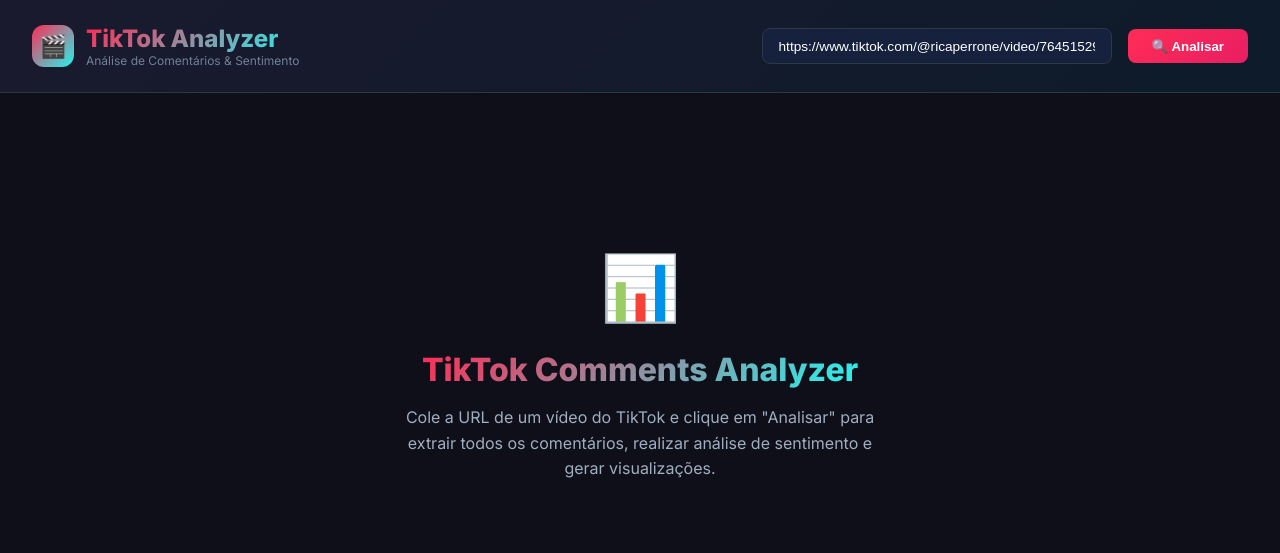
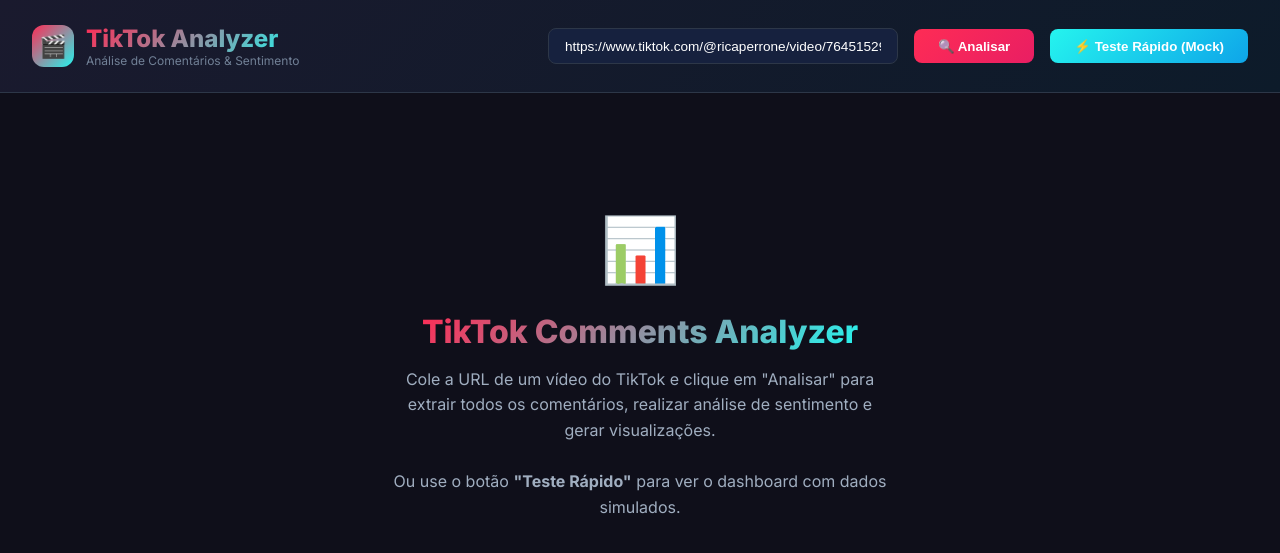
Before and after one commit to fabiomagnoni/tiktok-comments-analyzer, a Flask app: page / in a window 1280 px wide. Shown: the top 553 px of the page. Run offline with Flask 3, Linux system fonts and the light colour scheme.

Commit message:
add mock data test button to dashboard

```diff
--- a/templates/index.html
+++ b/templates/index.html
@@ -126,6 +126,23 @@
         }
 
         .btn-scrape:disabled { opacity: 0.6; cursor: not-allowed; transform: none; }
+
+        .btn-mock {
+            background: linear-gradient(135deg, var(--accent-cyan), #0ea5e9);
+            color: white;
+            border: none;
+            padding: 0.6rem 1.5rem;
+            border-radius: 8px;
+            font-weight: 600;
+            cursor: pointer;
+            transition: transform 0.2s, box-shadow 0.2s;
+            white-space: nowrap;
+        }
+
+        .btn-mock:hover {
+            transform: translateY(-1px);
+            box-shadow: 0 4px 15px rgba(37, 244, 238, 0.4);
+        }
 
         /* Main Content */
         .main {
@@ -377,6 +394,8 @@
                        placeholder="URL do vídeo TikTok..."
                        value="https://www.tiktok.com/@ricaperrone/video/7645152910459915541">
                 <button class="btn-scrape" id="scrapeBtn" onclick="startScraping()">🔍 Analisar</button>
+                <!-- Botão de teste com dados mock -->
+                <button class="btn-mock" onclick="loadMockData()">⚡ Teste Rápido (Mock)</button>
             </div>
         </div>
     </header>
@@ -389,6 +408,8 @@
             <p class="welcome-desc">
                 Cole a URL de um vídeo do TikTok e clique em "Analisar" para extrair
                 todos os comentários, realizar análise de sentimento e gerar visualizações.
+                <br><br>
+                Ou use o botão <strong>"Teste Rápido"</strong> para ver o dashboard com dados simulados.
             </p>
         </div>
     </main>
@@ -406,7 +427,7 @@
             const url = document.getElementById('urlInput').value.trim();
             if (!url) return alert('Por favor, insira uma URL do TikTok');
 
-            showLoading();
+            showLoading('🔍 Scraping comentários do TikTok...');
             const btn = document.getElementById('scrapeBtn');
             btn.disabled = true;
 
@@ -432,13 +453,33 @@
         }
 
         // ============================================
+        // Mock Data Test
+        // ============================================
+        async function loadMockData() {
+            showLoading('⚡ Carregando dados simulados...');
+
+            try {
+                const response = await fetch('/api/mock');
+                const result = await response.json();
+
+                if (result.status === 'success') {
+                    renderDashboard(result.data);
+                } else {
+                    showError(result.message || 'Erro ao carregar dados mock');
+                }
+            } catch (err) {
+                showError('Erro de conexão: ' + err.message);
+            }
+        }
+
+        // ============================================
         // UI States
         // ============================================
-        function showLoading() {
+        function showLoading(text = '🔍 Scraping comentários do TikTok...') {
             document.getElementById('app').innerHTML = `
                 <div class="loading-state">
                     <div class="spinner"></div>
-                    <p class="loading-text">🔍 Scraping comentários do TikTok...</p>
+                    <p class="loading-text">${text}</p>
                     <p style="color: var(--text-muted); font-size: 0.85rem;">
                         Isso pode levar até 2 minutos
                     </p>
```
